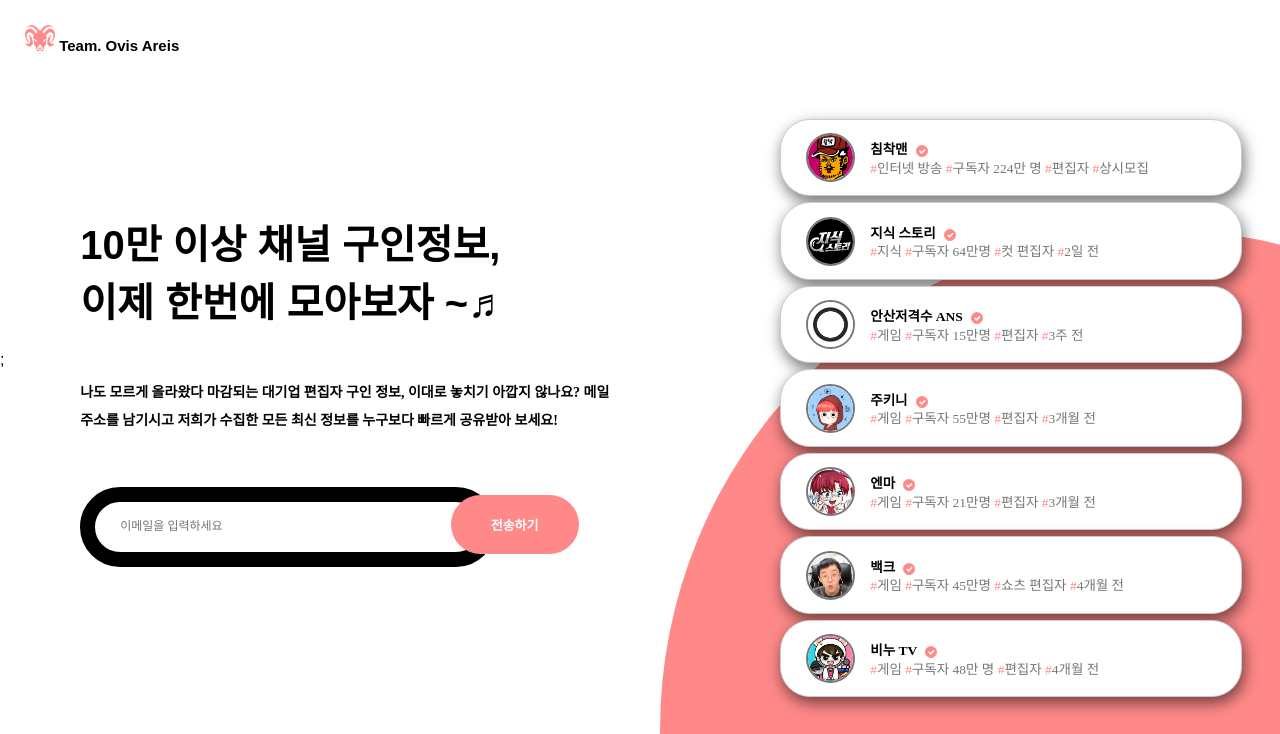
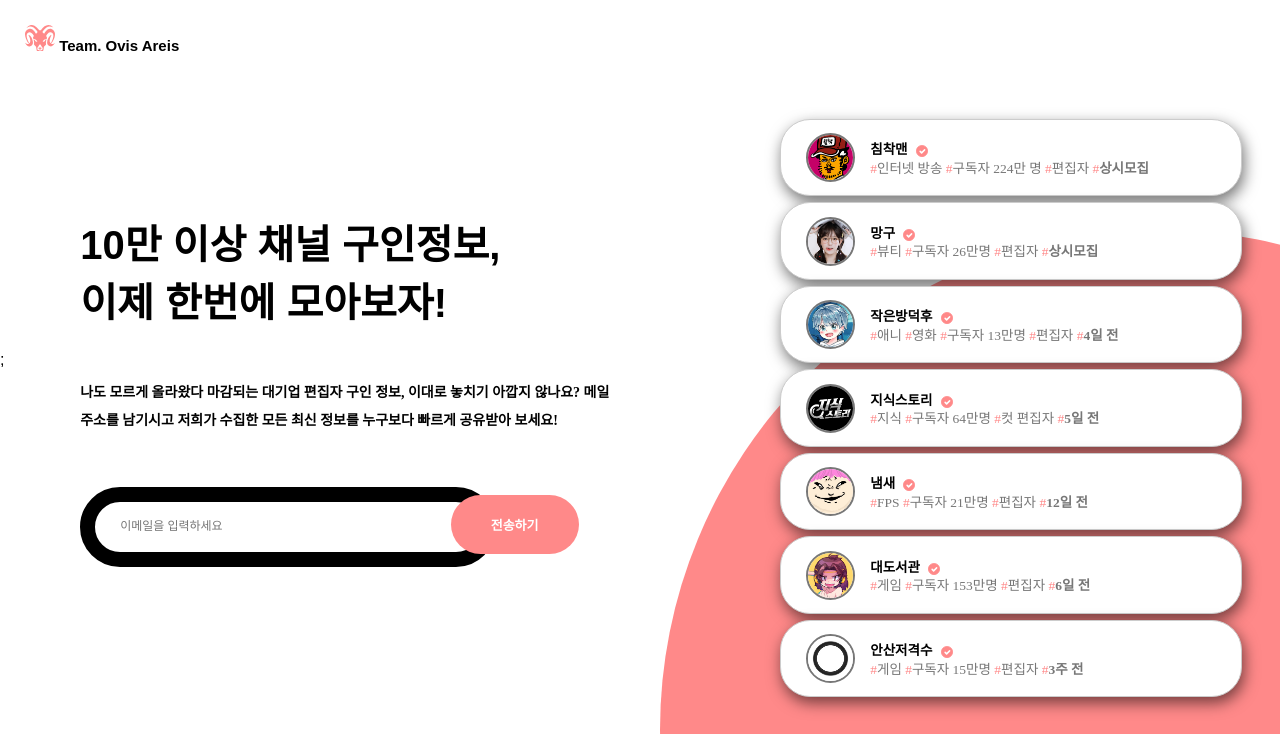
Before and after one commit to ChisaeHwang/Landing, a website: page index.html in a window 1280 px wide. Shown: the top 734 px of the page. Drawn offline with Linux system fonts and the light colour scheme; a web font is replaced by a local one.

Commit message:
info modify

```diff
--- a/index.html
+++ b/index.html
@@ -31,7 +31,7 @@
       <div class="left-content">
         <div class="left-box">
           <p class="subtitle">
-            10만 이상 채널 구인정보, 이제 한번에 모아보자 ~♬
+            10만 이상 채널 구인정보, 이제 한번에 모아보자!
           </p>
           <p class="description">
             나도 모르게 올라왔다 마감되는 대기업 편집자 구인 정보, 이대로 놓치기
@@ -88,20 +88,20 @@
                 <span class="hashtag">#</span>인터넷 방송
                 <span class="hashtag">#</span>구독자 224만 명
                 <span class="hashtag">#</span>편집자
-                <span class="hashtag">#</span>상시모집
+                <span class="hashtag">#</span><strong>상시모집</strong>
               </p>
             </div>
           </div>
 
           <div class="youtuber-box">
             <img
-              src="image/ji.jpg"
+              src="image/mang.jpeg"
               alt="유튜버 이미지 2"
               class="youtuber-image"
             />
             <div class="youtuber-info">
               <p class="youtuber-name">
-                지식 스토리
+                망구
                 <svg
                   width="12"
                   height="12"
@@ -128,22 +128,149 @@
                 </svg>
               </p>
               <p class="youtuber-tags">
-                <span class="hashtag">#</span>지식
-                <span class="hashtag">#</span>구독자 64만명
-                <span class="hashtag">#</span>컷 편집자
-                <span class="hashtag">#</span>2일 전
+                <span class="hashtag">#</span>뷰티
+                <span class="hashtag">#</span>구독자 26만명
+                <span class="hashtag">#</span>편집자
+                <span class="hashtag">#</span><strong>상시모집</strong>
               </p>
             </div>
           </div>
           <div class="youtuber-box">
             <img
-              src="image/an.jpg"
+              src="image/jak.jpeg"
               alt="유튜버 이미지 3"
               class="youtuber-image"
             />
             <div class="youtuber-info">
               <p class="youtuber-name">
-                안산저격수 ANS
+                작은방덕후
+                <svg
+                  width="12"
+                  height="12"
+                  viewBox="0 0 16 16"
+                  fill="none"
+                  xmlns="http://www.w3.org/2000/svg"
+                  style="vertical-align: middle; margin-left: 5px"
+                >
+                  <circle
+                    cx="8"
+                    cy="8"
+                    r="7.5"
+                    fill="#ff8989"
+                    stroke="#ff8989"
+                    stroke-width="1"
+                  ></circle>
+                  <path
+                    d="M5.5 8.5L7.5 10.5L11.5 6.5"
+                    stroke="white"
+                    stroke-width="2"
+                    stroke-linecap="round"
+                    stroke-linejoin="round"
+                  ></path>
+                </svg>
+              </p>
+              <p class="youtuber-tags">
+           <span class="hashtag">#</span>애니
+                <span class="hashtag">#</span>영화
+                <span class="hashtag">#</span>구독자 13만명
+                <span class="hashtag">#</span>편집자
+                <span class="hashtag">#</span><strong>4일 전</strong>
+              </p>
+            </div>
+          </div>
+          <div class="youtuber-box">
+            <img
+              src="image/ji.jpg"
+              alt="유튜버 이미지 4"
+              class="youtuber-image"
+            />
+            <div class="youtuber-info">
+              <p class="youtuber-name">
+                지식스토리
+                <svg
+                  width="12"
+                  height="12"
+                  viewBox="0 0 16 16"
+                  fill="none"
+                  xmlns="http://www.w3.org/2000/svg"
+                  style="vertical-align: middle; margin-left: 5px"
+                >
+                  <circle
+                    cx="8"
+                    cy="8"
+                    r="7.5"
+                    fill="#ff8989"
+                    stroke="#ff8989"
+                    stroke-width="1"
+                  ></circle>
+                  <path
+                    d="M5.5 8.5L7.5 10.5L11.5 6.5"
+                    stroke="white"
+                    stroke-width="2"
+                    stroke-linecap="round"
+                    stroke-linejoin="round"
+                  ></path>
+                </svg>
+              </p>
+              <p class="youtuber-tags">
+                  <span class="hashtag">#</span>지식
+                <span class="hashtag">#</span>구독자 64만명
+                <span class="hashtag">#</span>컷 편집자
+                <span class="hashtag">#</span><strong>5일 전</strong>
+              </p>
+            </div>
+          </div>
+          <div class="youtuber-box">
+            <img
+              src="image/naem.jpeg"
+              alt="유튜버 이미지 5"
+              class="youtuber-image"
+            />
+            <div class="youtuber-info">
+              <p class="youtuber-name">
+                냄새
+                <svg
+                  width="12"
+                  height="12"
+                  viewBox="0 0 16 16"
+                  fill="none"
+                  xmlns="http://www.w3.org/2000/svg"
+                  style="vertical-align: middle; margin-left: 5px"
+                >
+                  <circle
+                    cx="8"
+                    cy="8"
+                    r="7.5"
+                    fill="#ff8989"
+                    stroke="#ff8989"
+                    stroke-width="1"
+                  ></circle>
+                  <path
+                    d="M5.5 8.5L7.5 10.5L11.5 6.5"
+                    stroke="white"
+                    stroke-width="2"
+                    stroke-linecap="round"
+                    stroke-linejoin="round"
+                  ></path>
+                </svg>
+              </p>
+              <p class="youtuber-tags">
+                <span class="hashtag">#</span>FPS
+                <span class="hashtag">#</span>구독자 21만명
+                <span class="hashtag">#</span>편집자
+                <span class="hashtag">#</span><strong>12일 전</strong>
+              </p>
+            </div>
+          </div>
+          <div class="youtuber-box">
+            <img
+              src="image/dae.jpeg"
+              alt="유튜버 이미지 6"
+              class="youtuber-image"
+            />
+            <div class="youtuber-info">
+              <p class="youtuber-name">
+                대도서관
                 <svg
                   width="12"
                   height="12"
@@ -171,21 +298,21 @@
               </p>
               <p class="youtuber-tags">
                 <span class="hashtag">#</span>게임
-                <span class="hashtag">#</span>구독자 15만명
+                <span class="hashtag">#</span>구독자 153만명
                 <span class="hashtag">#</span>편집자
-                <span class="hashtag">#</span>3주 전
+                <span class="hashtag">#</span><strong>6일 전</strong>
               </p>
             </div>
           </div>
           <div class="youtuber-box">
             <img
-              src="image/ju.jpg"
-              alt="유튜버 이미지 4"
+              src="image/an.jpg"
+              alt="유튜버 이미지 7"
               class="youtuber-image"
             />
             <div class="youtuber-info">
               <p class="youtuber-name">
-                주키니
+                안산저격수
                 <svg
                   width="12"
                   height="12"
@@ -212,136 +339,10 @@
                 </svg>
               </p>
               <p class="youtuber-tags">
-                <span class="hashtag">#</span>게임
-                <span class="hashtag">#</span>구독자 55만명
+               <span class="hashtag">#</span>게임
+                <span class="hashtag">#</span>구독자 15만명
                 <span class="hashtag">#</span>편집자
-                <span class="hashtag">#</span>3개월 전
-              </p>
-            </div>
-          </div>
-          <div class="youtuber-box">
-            <img
-              src="image/en.jpg"
-              alt="유튜버 이미지 5"
-              class="youtuber-image"
-            />
-            <div class="youtuber-info">
-              <p class="youtuber-name">
-                엔마
-                <svg
-                  width="12"
-                  height="12"
-                  viewBox="0 0 16 16"
-                  fill="none"
-                  xmlns="http://www.w3.org/2000/svg"
-                  style="vertical-align: middle; margin-left: 5px"
-                >
-                  <circle
-                    cx="8"
-                    cy="8"
-                    r="7.5"
-                    fill="#ff8989"
-                    stroke="#ff8989"
-                    stroke-width="1"
-                  ></circle>
-                  <path
-                    d="M5.5 8.5L7.5 10.5L11.5 6.5"
-                    stroke="white"
-                    stroke-width="2"
-                    stroke-linecap="round"
-                    stroke-linejoin="round"
-                  ></path>
-                </svg>
-              </p>
-              <p class="youtuber-tags">
-                <span class="hashtag">#</span>게임
-                <span class="hashtag">#</span>구독자 21만명
-                <span class="hashtag">#</span>편집자
-                <span class="hashtag">#</span>3개월 전
-              </p>
-            </div>
-          </div>
-          <div class="youtuber-box">
-            <img
-              src="image/bae.jpg"
-              alt="유튜버 이미지 6"
-              class="youtuber-image"
-            />
-            <div class="youtuber-info">
-              <p class="youtuber-name">
-                백크
-                <svg
-                  width="12"
-                  height="12"
-                  viewBox="0 0 16 16"
-                  fill="none"
-                  xmlns="http://www.w3.org/2000/svg"
-                  style="vertical-align: middle; margin-left: 5px"
-                >
-                  <circle
-                    cx="8"
-                    cy="8"
-                    r="7.5"
-                    fill="#ff8989"
-                    stroke="#ff8989"
-                    stroke-width="1"
-                  ></circle>
-                  <path
-                    d="M5.5 8.5L7.5 10.5L11.5 6.5"
-                    stroke="white"
-                    stroke-width="2"
-                    stroke-linecap="round"
-                    stroke-linejoin="round"
-                  ></path>
-                </svg>
-              </p>
-              <p class="youtuber-tags">
-                <span class="hashtag">#</span>게임
-                <span class="hashtag">#</span>구독자 45만명
-                <span class="hashtag">#</span>쇼츠 편집자
-                <span class="hashtag">#</span>4개월 전
-              </p>
-            </div>
-          </div>
-          <div class="youtuber-box">
-            <img
-              src="image/bi.jpg"
-              alt="유튜버 이미지 7"
-              class="youtuber-image"
-            />
-            <div class="youtuber-info">
-              <p class="youtuber-name">
-                비누 TV
-                <svg
-                  width="12"
-                  height="12"
-                  viewBox="0 0 16 16"
-                  fill="none"
-                  xmlns="http://www.w3.org/2000/svg"
-                  style="vertical-align: middle; margin-left: 5px"
-                >
-                  <circle
-                    cx="8"
-                    cy="8"
-                    r="7.5"
-                    fill="#ff8989"
-                    stroke="#ff8989"
-                    stroke-width="1"
-                  ></circle>
-                  <path
-                    d="M5.5 8.5L7.5 10.5L11.5 6.5"
-                    stroke="white"
-                    stroke-width="2"
-                    stroke-linecap="round"
-                    stroke-linejoin="round"
-                  ></path>
-                </svg>
-              </p>
-              <p class="youtuber-tags">
-                <span class="hashtag">#</span>게임
-                <span class="hashtag">#</span>구독자 48만 명
-                <span class="hashtag">#</span>편집자
-                <span class="hashtag">#</span>4개월 전
+                <span class="hashtag">#</span><strong>3주 전</strong>
               </p>
             </div>
           </div>
```
Also changed, not shown: image/dae.jpeg (added), image/jak.jpeg (added), image/mang.jpeg (added), image/naem.jpeg (added).
